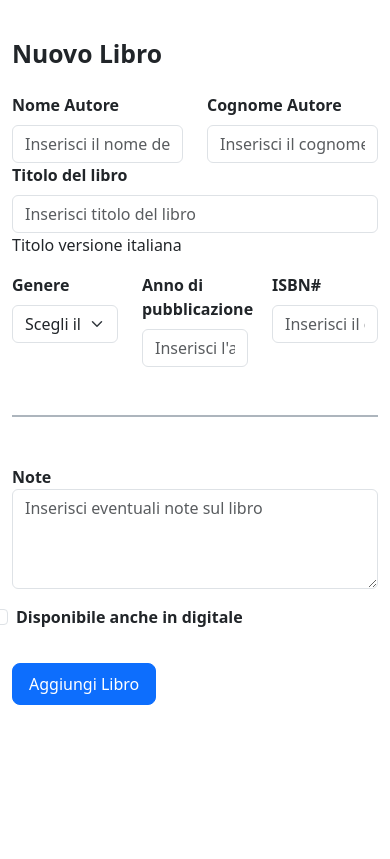
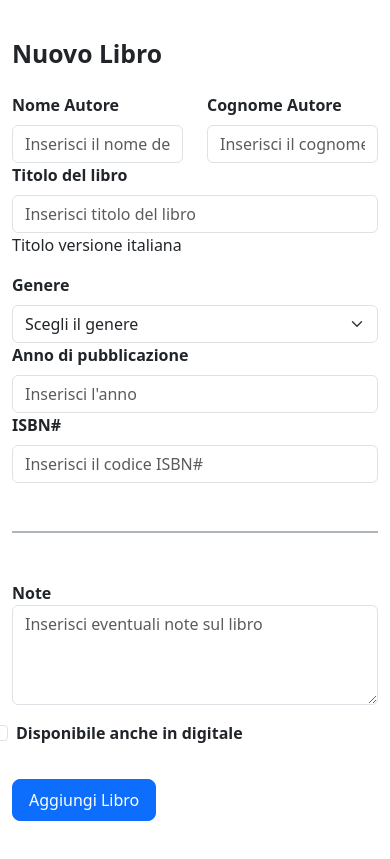
Before and after one commit to AriannaCristiani/html-css-bootstrap-dashboard, a plain HTML site: page add-book.html in a window 390 px wide. Shown: the part 95-954 px from the top of the page. Before the commit the page ends 848 px from the top, so only its background shows below. Drawn offline with nearby package versions, Linux system fonts and the light colour scheme.

Commit message:
aggiunto responsive

```diff
--- a/add-book.html
+++ b/add-book.html
@@ -75,7 +75,7 @@
                             <p class="fw-lighter">Titolo versione italiana</p>
                         </div>
 
-                        <div class="col-4">
+                        <div class="sm-col-12 md-col-4">
                             <label for="gender" class="form-label fw-semibold">Genere</label>
                             <select class="form-select" aria-label="Default select">
                                 <option selected>Scegli il genere</option>
@@ -86,13 +86,13 @@
                             </select>
                         </div>
 
-                        <div class="col-4">
+                        <div class="sm-col-12 md-col-4">
                             <label for="Date" class="form-label fw-semibold">Anno di pubblicazione</label>
                             <input type="text" class="form-control" id="title" placeholder="Inserisci l'anno">
 
                         </div>
 
-                        <div class="col-4">
+                        <div class="sm-col-12 md-col-4">
                             <label for="ISBN# code" class="form-label fw-semibold">ISBN#</label>
                             <input type="text" class="form-control" id="title" placeholder="Inserisci il codice ISBN#">
 
```
